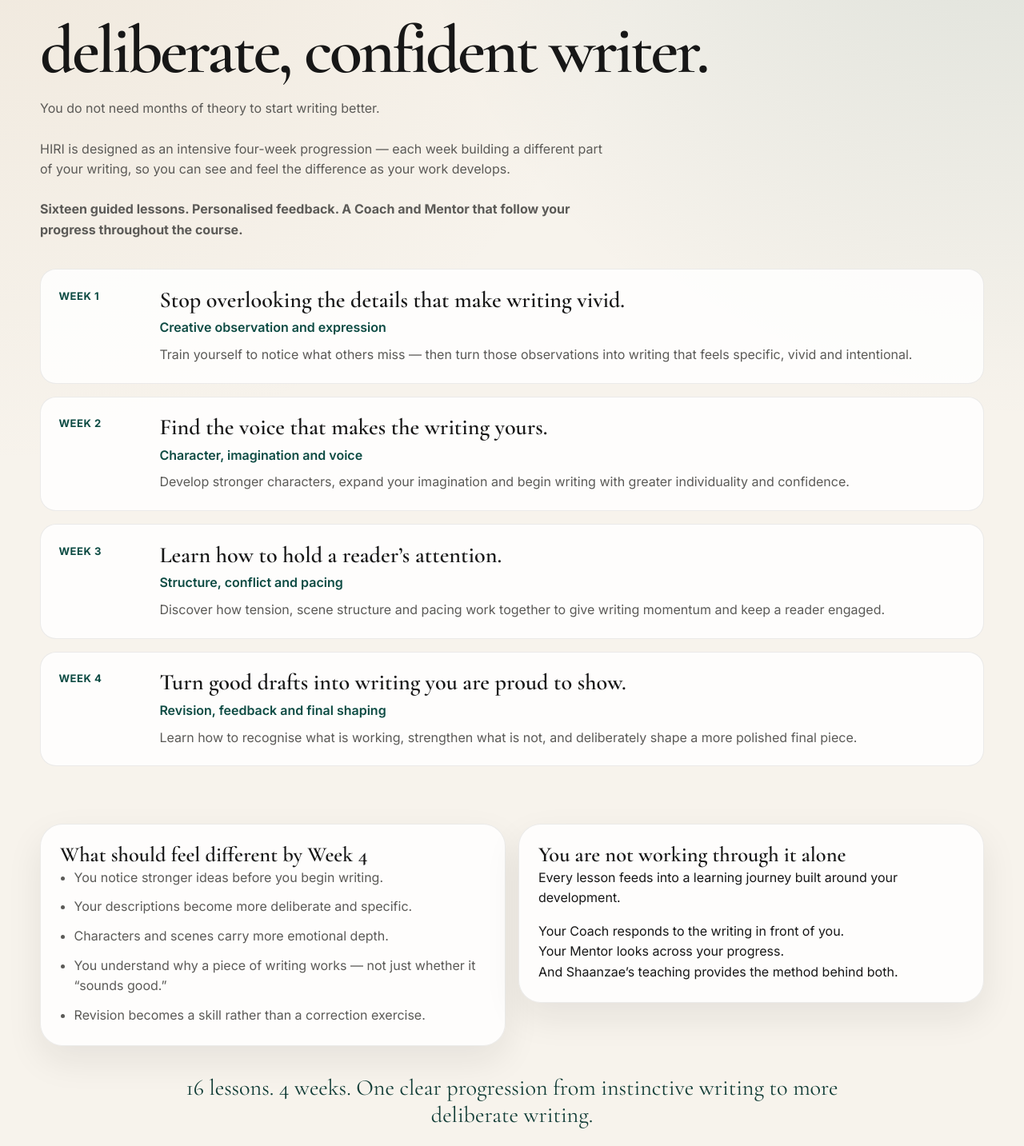
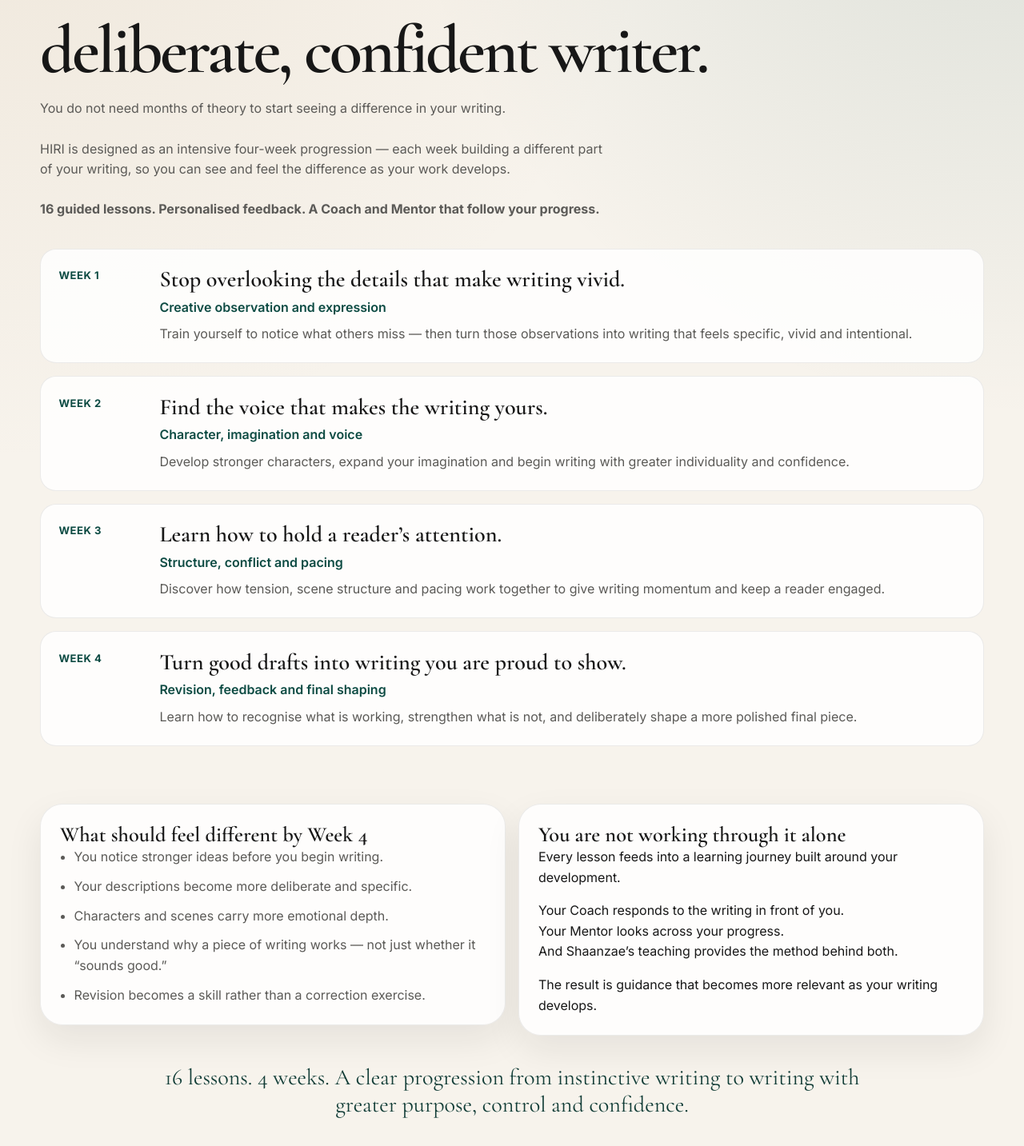
Before and after one commit to sm9449/hiri-website, a Next.js app: page /course in a window 1280 px wide. Shown: the part 266-1699 px from the top of the page at 80% size. Built offline with nearby package versions, Linux system fonts and the light colour scheme.

Commit message:
Course content2

```diff
--- a/app/course/page.tsx
+++ b/app/course/page.tsx
@@ -19,11 +19,11 @@ export default function CoursePage() {
           <SectionHeading
             eyebrow="Your 4-week writing journey"
             title="Four weeks to become a more deliberate, confident writer."
-            description={<>You do not need months of theory to start writing better.<br /><br />HIRI is designed as an intensive four-week progression — each week building a different part of your writing, so you can see and feel the difference as your work develops.</>}
+            description={<>You do not need months of theory to start seeing a difference in your writing.<br /><br />HIRI is designed as an intensive four-week progression — each week building a different part of your writing, so you can see and feel the difference as your work develops.</>}
             as="h1"
           />
           <p className="page-lead">
-            <strong>Sixteen guided lessons. Personalised feedback. A Coach and Mentor that follow your progress throughout the course.</strong>
+            <strong>16 guided lessons. Personalised feedback. A Coach and Mentor that follow your progress.</strong>
           </p>
         </section>
 
@@ -61,11 +61,12 @@ export default function CoursePage() {
               <h3>You are not working through it alone</h3>
               <p>Every lesson feeds into a learning journey built around your development.</p>
               <p>Your Coach responds to the writing in front of you.<br />Your Mentor looks across your progress.<br />And Shaanzae’s teaching provides the method behind both.</p>
+              <p>The result is guidance that becomes more relevant as your writing develops.</p>
             </article>
           </div>
         </section>
 
-        <p className="course-progression">16 lessons. 4 weeks. One clear progression from instinctive writing to more deliberate writing.</p>
+        <p className="course-progression">16 lessons. 4 weeks. A clear progression from instinctive writing to writing with greater purpose, control and confidence.</p>
 
         <section className="section">
           <div className="cta-band">
```
